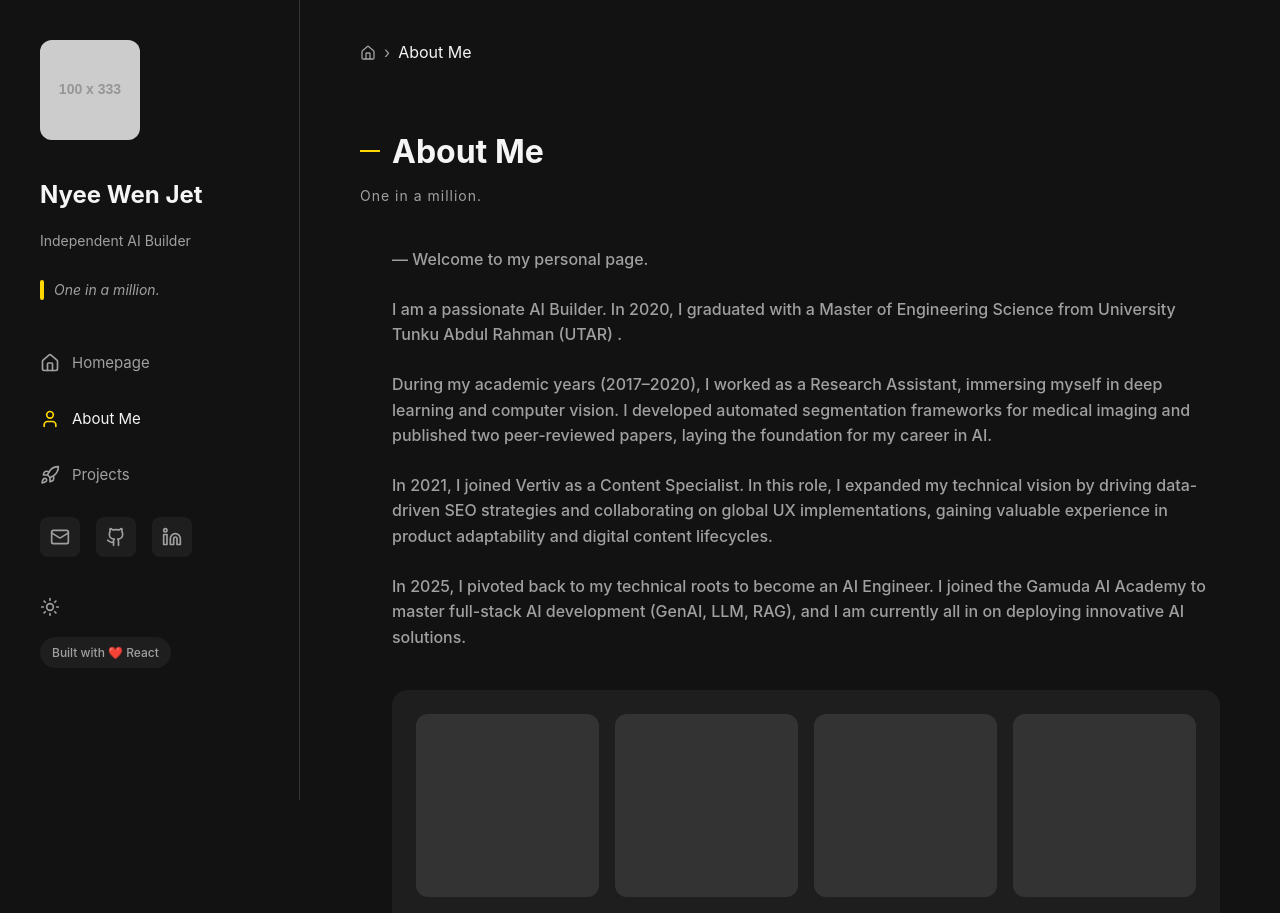
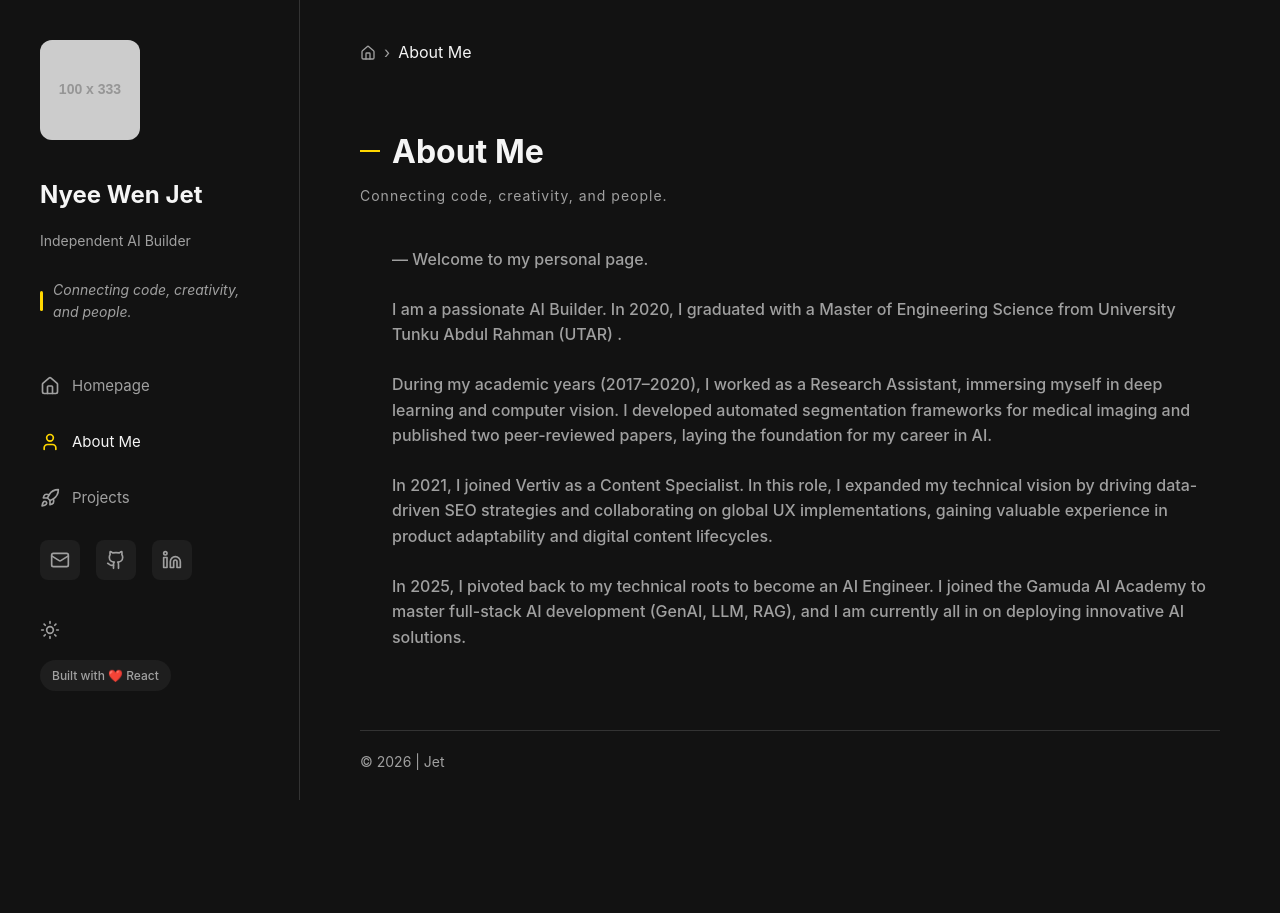
Before and after one commit to JetC0918/portfolio, a React (Vite) app: page /about in a window 1280 px wide. Shown: the top 913 px of the page. After the commit the page ends 814 px from the top, so only its background shows below. Built offline with nearby package versions, Linux system fonts and the light colour scheme.

Commit message:
Fix webpage

```diff
--- a/src/components/Sidebar.jsx
+++ b/src/components/Sidebar.jsx
@@ -12,7 +12,7 @@ export function Sidebar({ theme, toggleTheme }) {
                 <p className="role">Independent AI Builder</p>
                 <div className="quote">
                     <span className="quote-line"></span>
-                    <p>One in a million.</p>
+                    <p>Connecting code, creativity, and people.</p>
                 </div>
             </div>
 
@@ -50,13 +50,13 @@ export function Sidebar({ theme, toggleTheme }) {
             </nav>
 
             <div className="social-links">
-                <a href="mailto:nyeewenjet@gmail.com" className="social-icon">
+                <a href="mailto:nyeewenjet@gmail.com" className="social-icon" title="Email Me">
                     <Mail size={20} />
                 </a>
-                <a href="https://github.com/JetC0918" target="_blank" rel="noopener noreferrer" className="social-icon">
+                <a href="https://github.com/JetC0918" target="_blank" title="Github" rel="noopener noreferrer" className="social-icon">
                     <Github size={20} />
                 </a>
-                <a href="https://www.linkedin.com/in/wen-jet-nyee/" target="_blank" rel="noopener noreferrer" className="social-icon">
+                <a href="https://www.linkedin.com/in/wen-jet-nyee/" target="_blank" title="Linkedin" rel="noopener noreferrer" className="social-icon">
                     <Linkedin size={20} />
                 </a>
             </div>
--- a/src/index.css
+++ b/src/index.css
@@ -2,20 +2,26 @@
   /* Dark Theme (Default) */
   --bg-primary: #121212;
   --bg-secondary: #1e1e1e;
+  --bg-card-hover: #2a2a2a;
   --text-primary: #f5f5f5;
   --text-secondary: #a0a0a0;
   --accent-color: #ffd700; /* Gold-ish from image */
   --border-color: #333;
+  --tag-bg: rgba(255, 255, 255, 0.1);
+  --tag-text: var(--text-secondary);
   --font-main: 'Inter', system-ui, Avenir, Helvetica, Arial, sans-serif;
 }
 
 [data-theme='light'] {
   --bg-primary: #ffffff;
   --bg-secondary: #f0f0f0;
+  --bg-card-hover: #e8e8e8;
   --text-primary: #333333;
   --text-secondary: #666666;
   --accent-color: #e6c200;
   --border-color: #ddd;
+  --tag-bg: rgba(0, 0, 0, 0.05);
+  --tag-text: var(--text-secondary);
 }
 
 * {
--- a/src/pages/AboutPage.jsx
+++ b/src/pages/AboutPage.jsx
@@ -19,7 +19,7 @@ export function AboutPage() {
                 <section className="section">
                     <div className="about-header">
                         <h1 className="page-title">About Me</h1>
-                        <p className="page-subtitle">One in a million.</p>
+                        <p className="page-subtitle">Connecting code, creativity, and people.</p>
                     </div>
 
                     <div className="about-content">
@@ -40,10 +40,6 @@ export function AboutPage() {
                                 In 2025, I pivoted back to my technical roots to become an AI Engineer. I joined the Gamuda AI Academy to master full-stack AI development (GenAI, LLM, RAG), and I am currently all in on deploying innovative AI solutions.
                             </p>
                         </div>
-
-                        <div className="photo-grid-card">
-                            <PhotoGrid />
-                        </div>
                     </div>
                 </section>
             </section>
--- a/src/sections/Sections.css
+++ b/src/sections/Sections.css
@@ -194,7 +194,7 @@
 
 .project-card:hover {
     transform: translateY(-4px);
-    background-color: #2a2a2a;
+    background-color: var(--bg-card-hover);
 }
 
 /* More Card Styling */
@@ -202,7 +202,7 @@
     display: flex;
     align-items: center;
     justify-content: center;
-    background-color: rgba(255, 255, 255, 0.03);
+    background-color: var(--tag-bg);
     /* Lighter/Transparent background */
     border: 1px dashed var(--border-color);
     min-height: 200px;
@@ -265,6 +265,7 @@
     margin-bottom: 16px;
     display: -webkit-box;
     -webkit-line-clamp: 2;
+    line-clamp: 2;
     -webkit-box-orient: vertical;
     overflow: hidden;
 }
@@ -277,8 +278,8 @@
 
 .tag {
     font-size: 10px;
-    color: var(--text-secondary);
-    background-color: rgba(255, 255, 255, 0.1);
+    color: var(--tag-text);
+    background-color: var(--tag-bg);
     padding: 4px 8px;
     border-radius: 4px;
     text-transform: uppercase;
```
